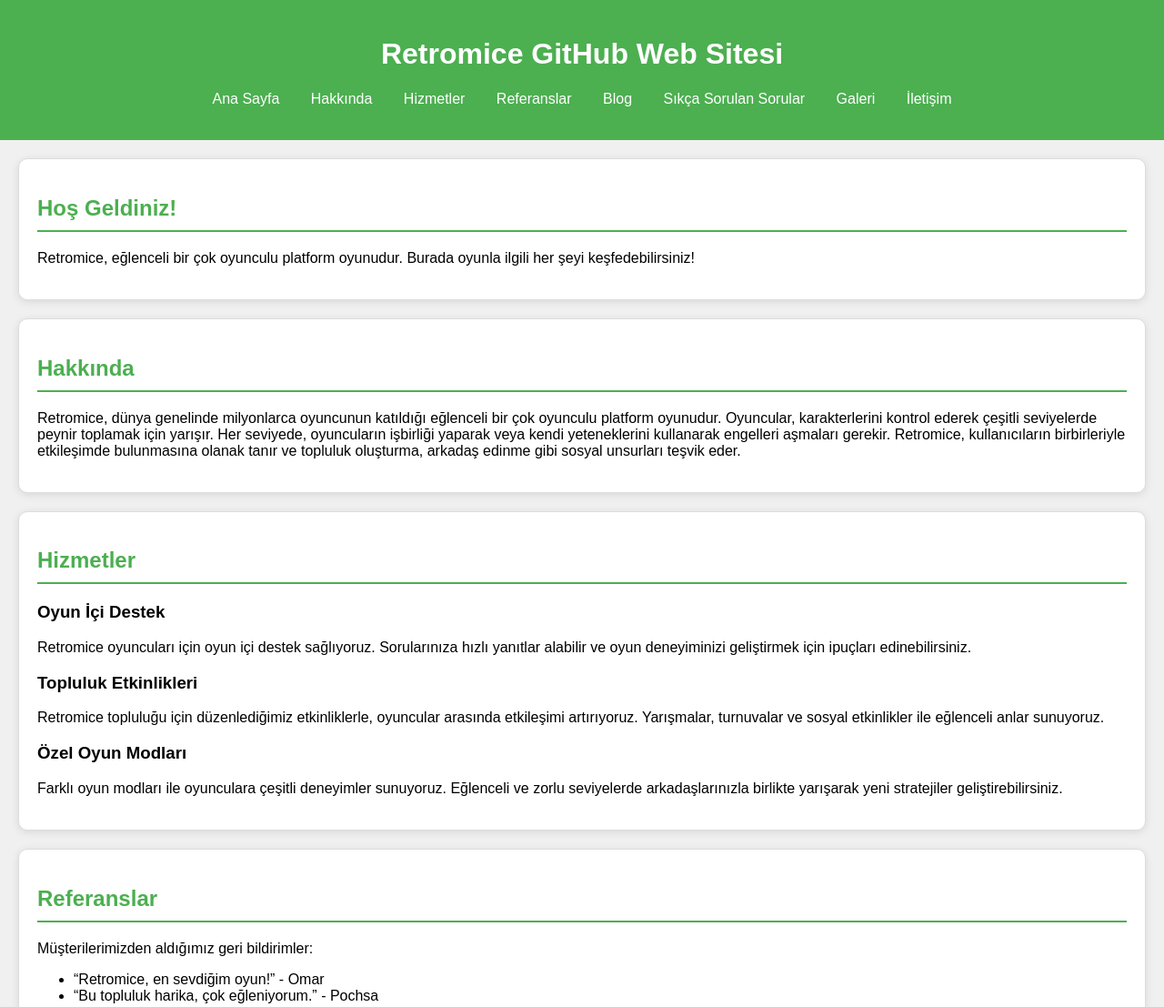
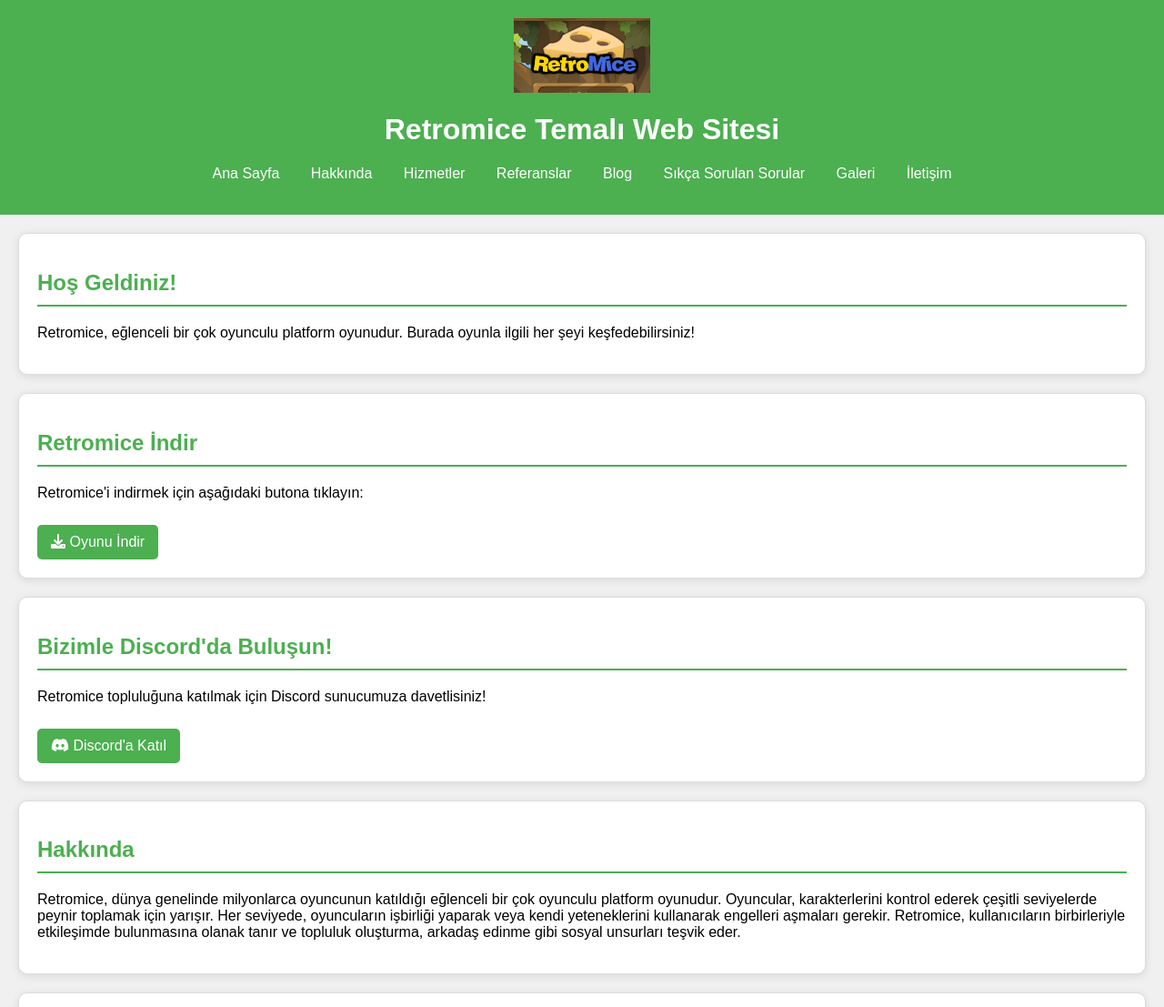
Before and after one commit to istebutolga/retromice, a plain HTML site: page index.html in a window 1280 px wide. Shown: the top 1107 px of the page at 91% size. Drawn offline with Linux system fonts and the light colour scheme.

Commit message:
Add files via upload

```diff
--- a/index.html
+++ b/index.html
@@ -5,10 +5,12 @@
     <meta name="viewport" content="width=device-width, initial-scale=1.0">
     <title>Retromice Temalı Web Sitesi</title>
     <link rel="stylesheet" href="styles.css">
+    <link rel="stylesheet" href="https://cdnjs.cloudflare.com/ajax/libs/font-awesome/6.0.0-beta3/css/all.min.css"> <!-- Font Awesome Kütüphanesi -->
 </head>
 <body>
     <header>
-        <h1>Retromice GitHub Web Sitesi</h1>
+        <img src="logo.png" alt="Logo" id="logo"> <!-- Logo ekleme -->
+        <h1>Retromice Temalı Web Sitesi</h1>
         <nav>
             <ul>
                 <li><a href="#ana-sayfa">Ana Sayfa</a></li>
@@ -26,6 +28,24 @@
     <section id="ana-sayfa">
         <h2>Hoş Geldiniz!</h2>
         <p>Retromice, eğlenceli bir çok oyunculu platform oyunudur. Burada oyunla ilgili her şeyi keşfedebilirsiniz!</p>
+    </section>
+
+    <section id="indirme">
+        <h2>Retromice İndir</h2>
+        <p>Retromice'i indirmek için aşağıdaki butona tıklayın:</p>
+        <a href="https://retromice.cloudyskye.com/retromice-setup.exe" class="download-button">
+            <i class="fas fa-download"></i> <!-- İndirme İkonu -->
+            Oyunu İndir
+        </a>
+    </section>
+
+    <section id="discord">
+        <h2>Bizimle Discord'da Buluşun!</h2>
+        <p>Retromice topluluğuna katılmak için Discord sunucumuza davetlisiniz!</p>
+        <a href="https://discord.gg/sU5vQjM9" class="discord-button">
+            <i class="fab fa-discord"></i> <!-- Discord İkonu -->
+            Discord'a Katıl
+        </a>
     </section>
 
     <section id="hakkinda">
@@ -53,8 +73,8 @@
         <h2>Referanslar</h2>
         <p>Müşterilerimizden aldığımız geri bildirimler:</p>
         <ul>
-            <li>“Retromice, en sevdiğim oyun!” - Omar</li>
-            <li>“Bu topluluk harika, çok eğleniyorum.” - Pochsa</li>
+            <li>“Retromice, en sevdiğim oyun!” - Hunke</li>
+            <li>“Bu topluluk harika, çok eğleniyorum.” - Mordeus</li>
         </ul>
     </section>
 
--- a/styles.css
+++ b/styles.css
@@ -10,6 +10,13 @@ header {
     color: white;
     padding: 20px;
     text-align: center;
+}
+
+#logo {
+    display: block;
+    margin: 0 auto; /* Ortalamak için */
+    width: 150px; /* Logo genişliği, isteğe göre ayarlayın */
+    height: auto; /* Yüksekliği otomatik ayarlamak için */
 }
 
 nav ul {
@@ -109,6 +116,22 @@ form button:hover {
     background-color: #45a049; /* Buton hover rengi */
 }
 
+/* İndirme ve Discord butonları */
+.download-button, .discord-button {
+    display: inline-block;
+    background-color: #4CAF50; /* Buton arka plan rengi */
+    color: white;
+    padding: 10px 15px;
+    border-radius: 5px;
+    text-decoration: none;
+    transition: background-color 0.3s; /* Buton geçişi */
+    margin-top: 10px;
+}
+
+.download-button:hover, .discord-button:hover {
+    background-color: #45a049; /* Buton hover rengi */
+}
+
 /* Duyarlı tasarım */
 @media (max-width: 768px) {
     nav ul li {
```
Also changed, not shown: logo.png (added).
